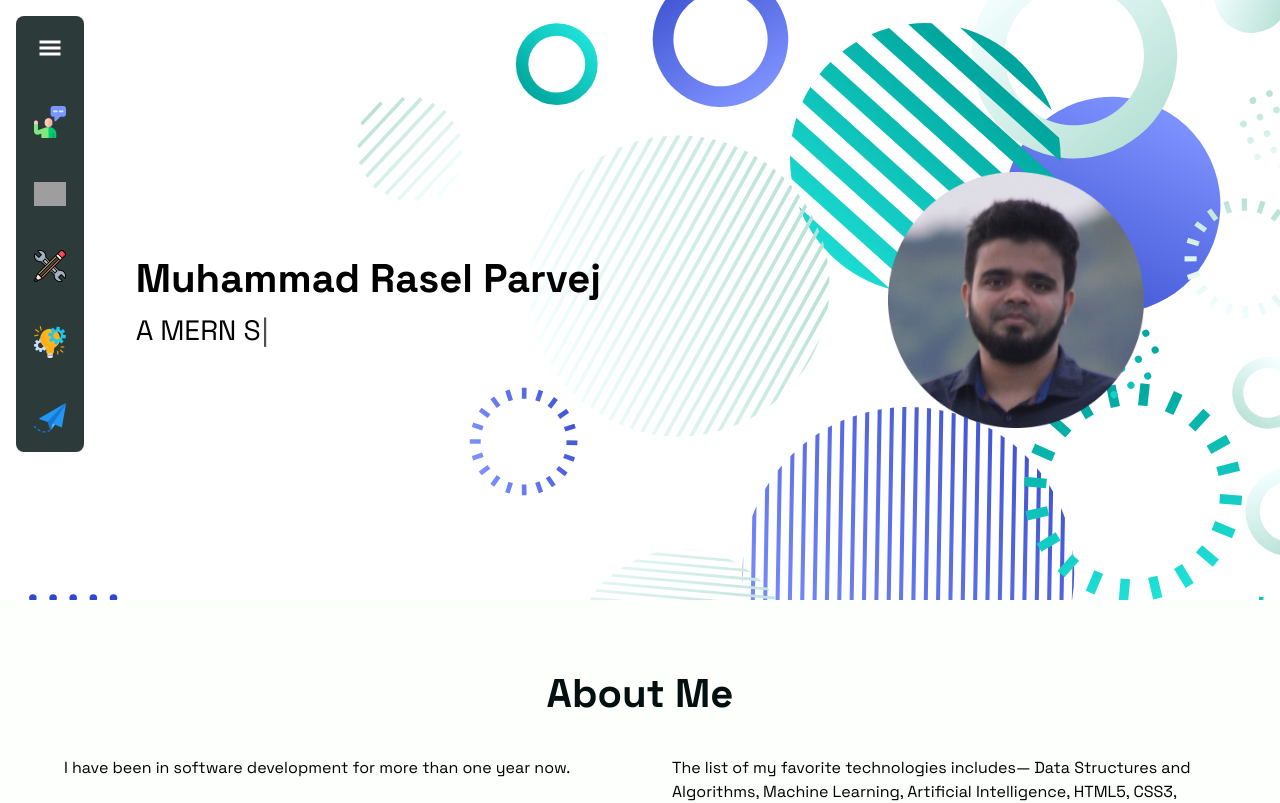
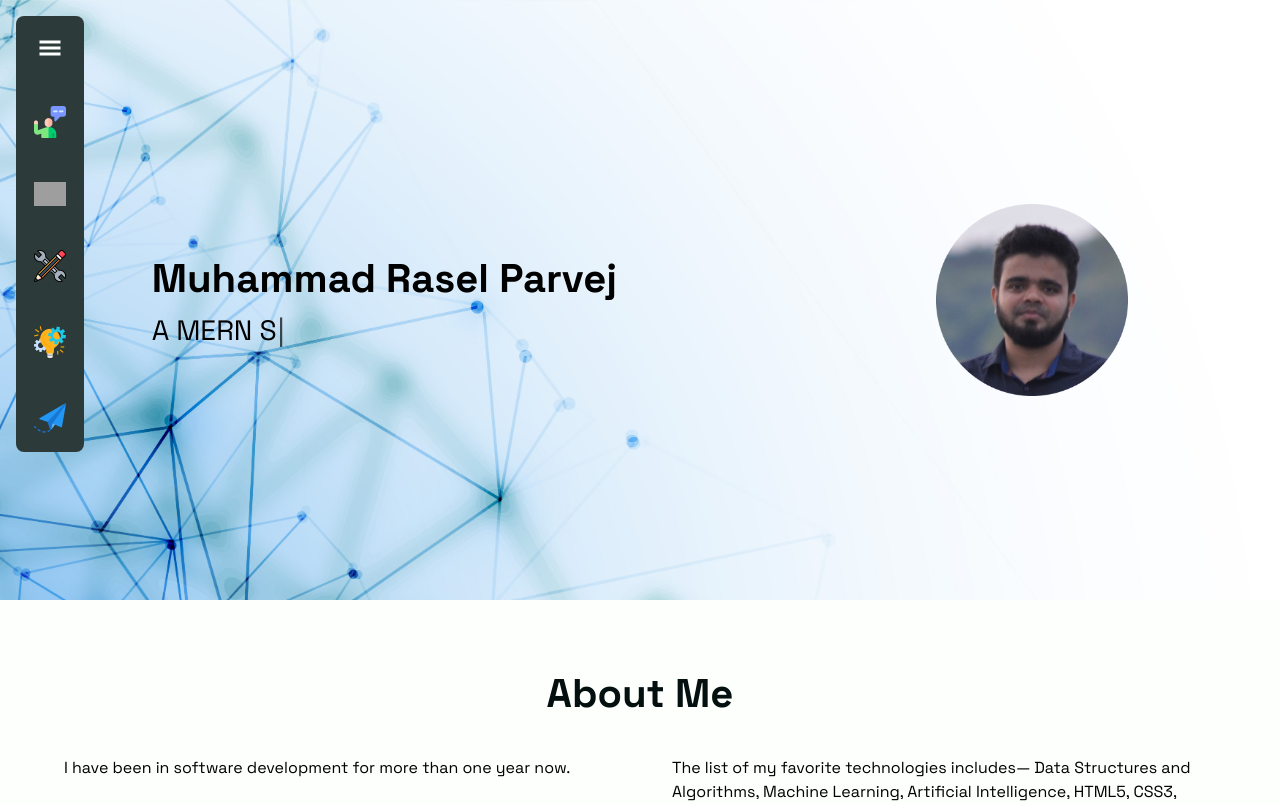
Before and after one commit to RaselParvejHrid/portfolio, a React (Vite) app: page / in a window 1280 px wide. Shown: the top 803 px of the page. Built offline with nearby package versions, Linux system fonts and the light colour scheme; grey boxes are pictures that could not be loaded.

Commit message:
Intro Background Image Changed

```diff
--- a/src/components/Intro/index.jsx
+++ b/src/components/Intro/index.jsx
@@ -5,7 +5,7 @@ const Intro = () => {
   return (
     <section
       id="intro"
-      className="bg-[url('/introback.svg')] bg-center-bottom bg-fixed bg-no-repeat bg-cover h-[500px] md:h-[600px]  flex gap-0 md:gap-4 flex-col-reverse md:flex-row justify-around items-center"
+      className="bg-[url('/introback.jpg')] bg-center-bottom bg-fixed bg-no-repeat bg-cover h-[500px] md:h-[600px]  flex gap-0 md:gap-4 flex-col-reverse md:flex-row justify-around items-center"
     >
       <div>
         <h1 className="font-bold text-h5 md:text-h4 text-right">
@@ -27,7 +27,7 @@ const Intro = () => {
       </div>
 
       <div>
-        <img src="/me.png" className="w-64" />
+        <img src="/me.png" className="w-48" />
       </div>
     </section>
   );
```
Also changed, not shown: public/introback.jpg (added), public/introback.svg (deleted).
